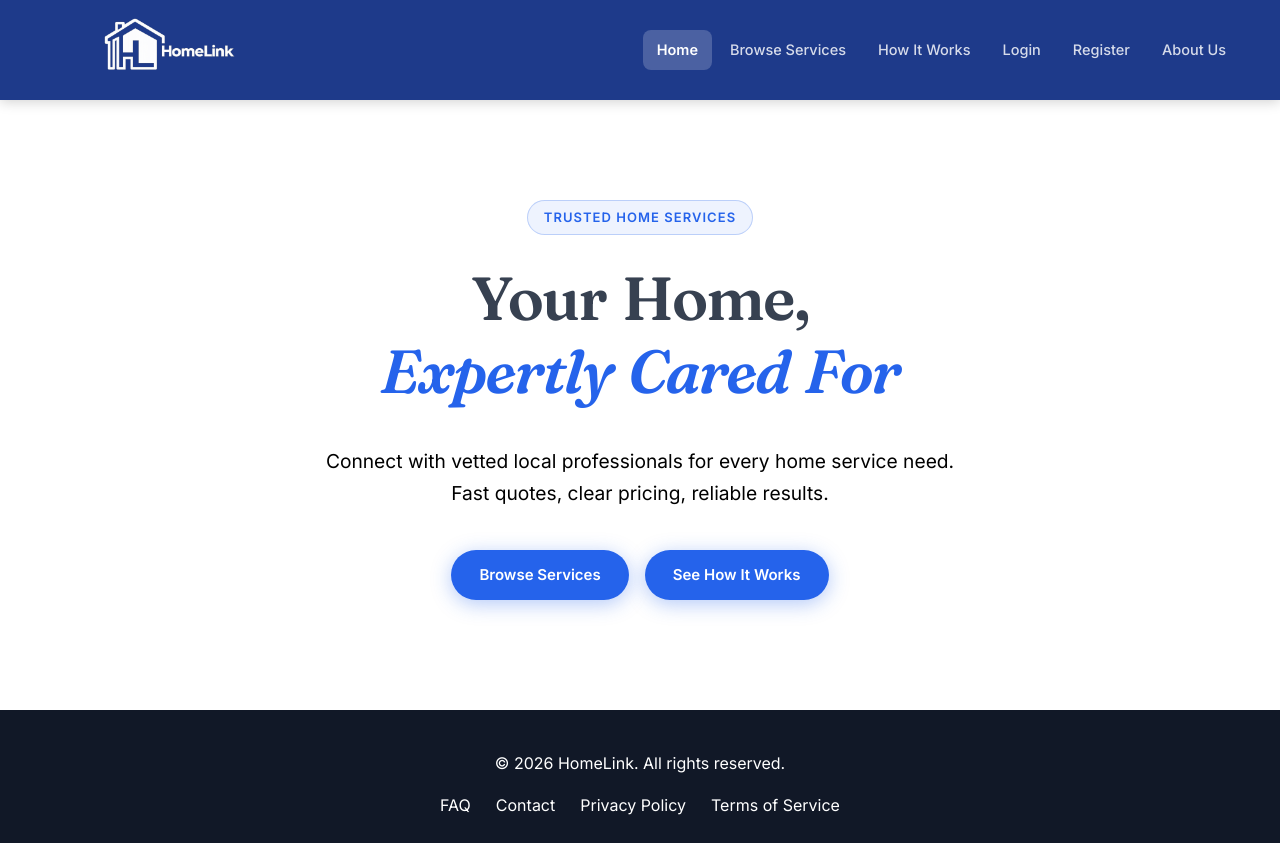
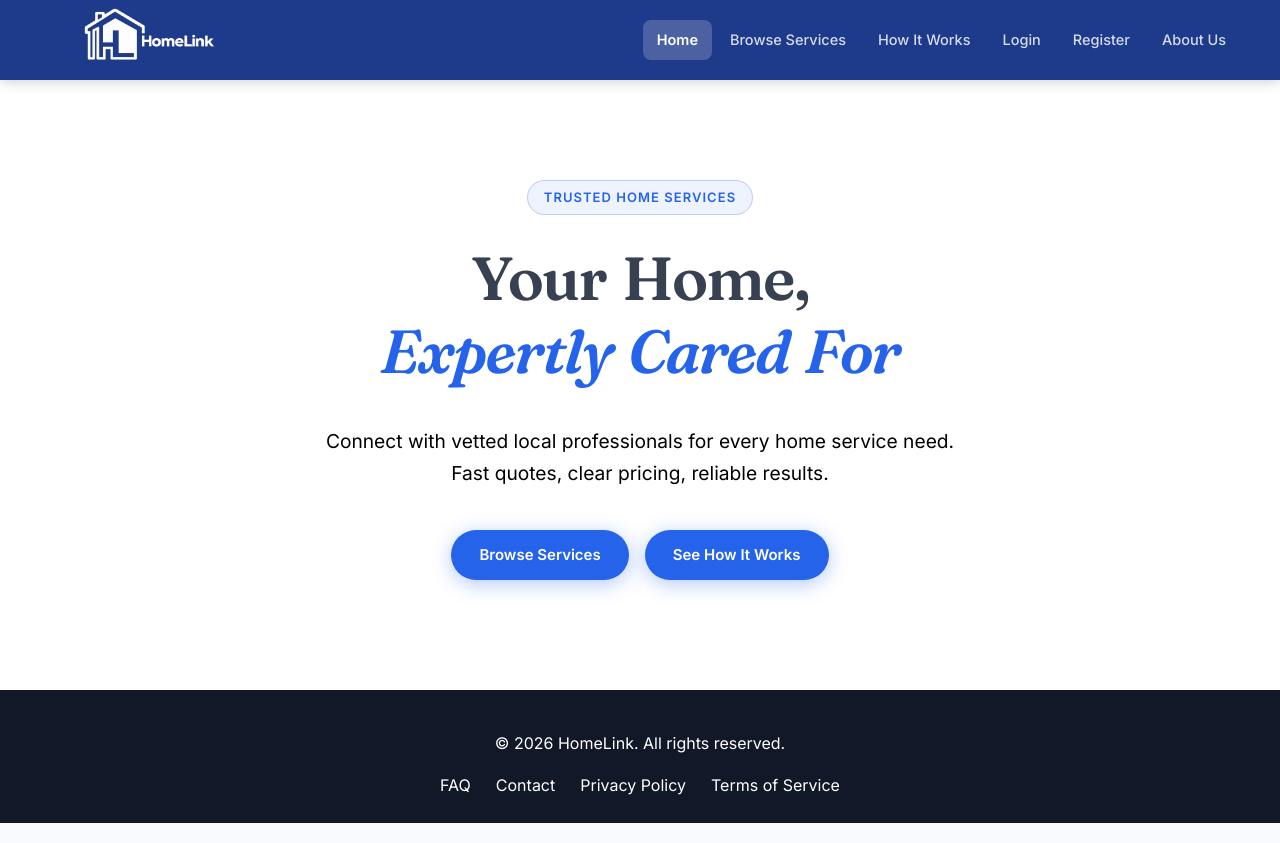
Before and after one commit to garrettvernon115/HomeLink, an Angular app in the folder frontend/: page / in a window 1280 px wide. Built offline with nearby package versions, Linux system fonts and the light colour scheme.

Commit message:
Reduce navbar height and shift logo slightly left

```diff
--- a/frontend/src/app/components/navbar/navbar.scss
+++ b/frontend/src/app/components/navbar/navbar.scss
@@ -12,7 +12,7 @@ Version: 2.0 — polished
   align-items: center;
   background-color: var(--color-brand-navy, #1e3a8a);
   padding: 0 40px;
-  height: 100px;
+  height: 80px;
   color: white;
   position: sticky;
   top: 0;
@@ -25,6 +25,7 @@ Version: 2.0 — polished
   align-items: center;
   gap: 10px;
   text-decoration: none;
+  margin-left: -20px;
 }
 
 .logo h2 {
```
